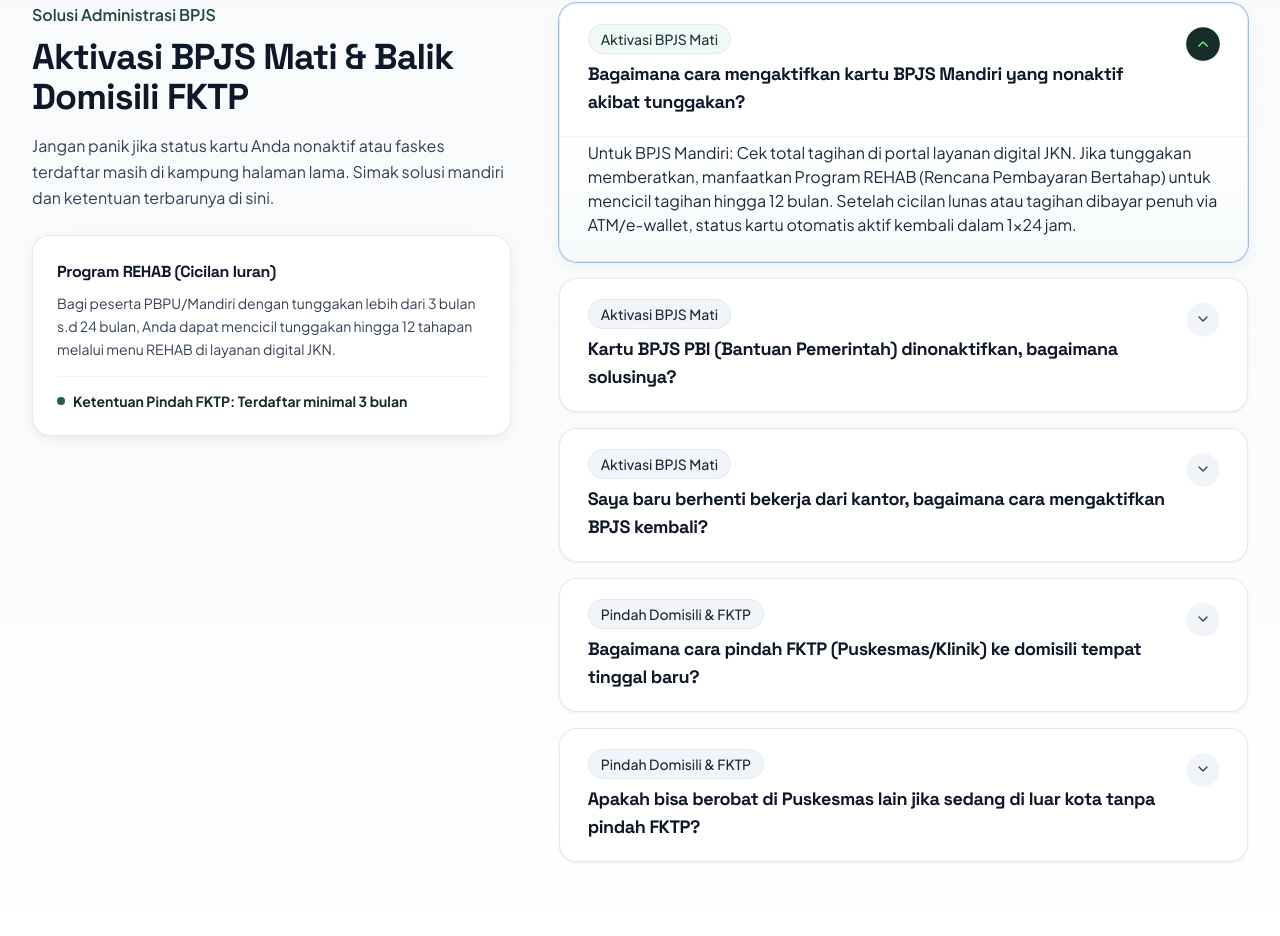
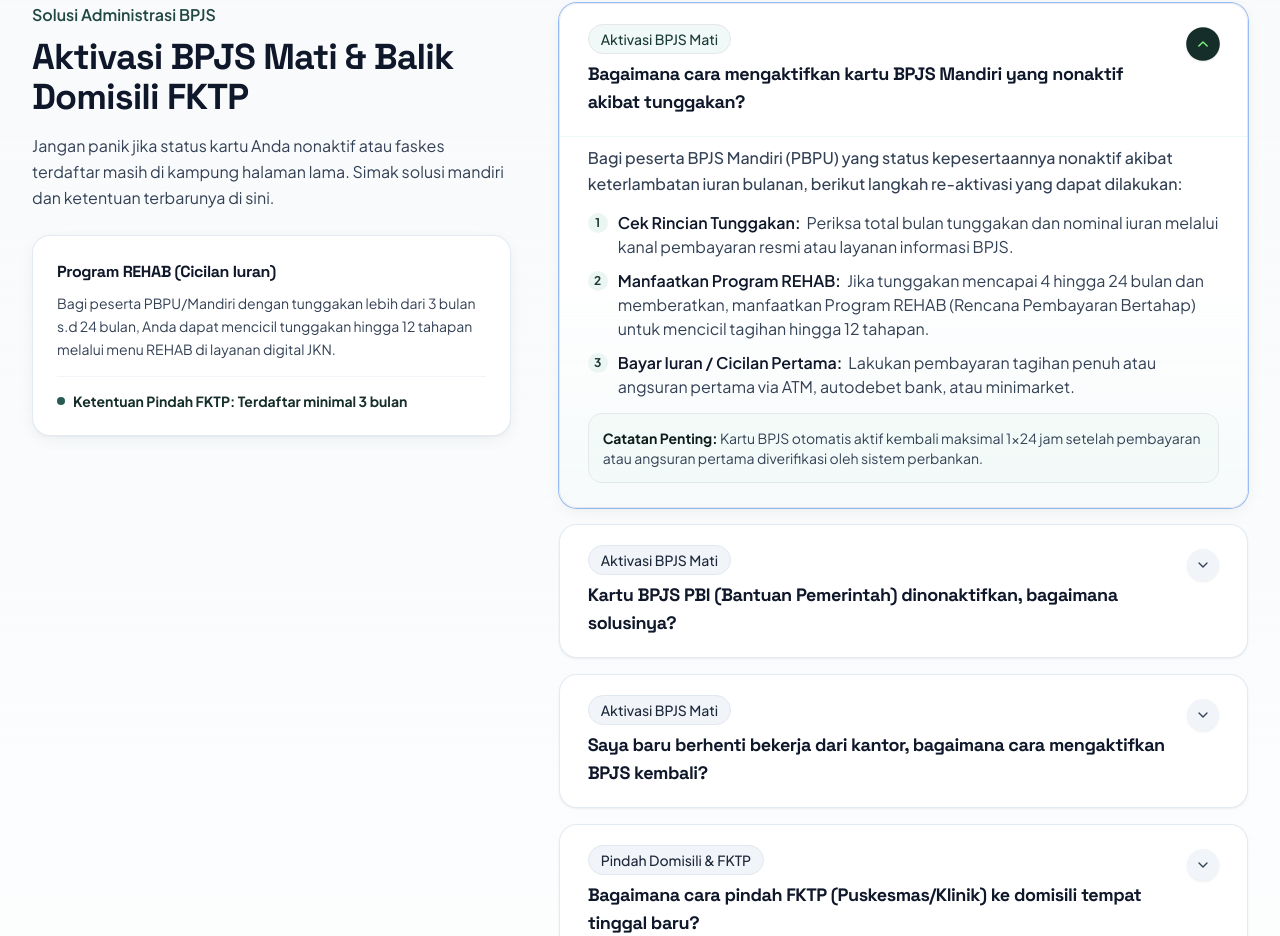
Before and after one commit to zaki-ramadhan/web_kkn, a React (Vite) app: page / in a window 1280 px wide. Shown: the part 5429-6365 px from the top of the page. Built offline with nearby package versions, Linux system fonts and the light colour scheme.

Commit message:
feat: dukung konten terstruktur pada accordion solusi administrasi (paragraf pengantar, daftar tahapan bernomor, dan boks catatan penting)

```diff
--- a/src/components/AccordionItem.jsx
+++ b/src/components/AccordionItem.jsx
@@ -49,8 +49,45 @@
       </button>
 
       {isOpen && (
-        <div className="px-6 sm:px-7 pb-6 pt-1 text-slate-800 text-sm sm:text-base leading-relaxed border-t border-brand-100/60 font-normal">
-          <p>{answer}</p>
+        <div className="px-6 sm:px-7 pb-6 pt-2 text-slate-800 text-sm sm:text-base leading-relaxed border-t border-brand-100/60 font-normal space-y-3.5">
+          {typeof answer === 'string' ? (
+            <p>{answer}</p>
+          ) : (
+            <>
+              {answer.intro && (
+                <p className="text-slate-700 font-medium leading-relaxed">
+                  {answer.intro}
+                </p>
+              )}
+
+              {answer.list && answer.list.length > 0 && (
+                <ul className="space-y-2.5 my-2">
+                  {answer.list.map((item, idx) => (
+                    <li key={idx} className="flex items-start gap-2.5">
+                      <span className="w-5 h-5 rounded-full bg-brand-100/80 text-brand-850 font-bold text-xs flex items-center justify-center shrink-0 mt-0.5">
+                        {idx + 1}
+                      </span>
+                      <div className="text-slate-700 flex-1">
+                        {item.title && (
+                          <strong className="text-slate-900 font-semibold mr-1.5">
+                            {item.title}:
+                          </strong>
+                        )}
+                        <span>{item.text || item}</span>
+                      </div>
+                    </li>
+                  ))}
+                </ul>
+              )}
+
+              {answer.note && (
+                <div className="mt-3 p-3.5 rounded-xl bg-brand-50/70 border border-brand-200/70 text-xs sm:text-sm text-slate-700 leading-relaxed font-normal">
+                  <strong className="text-brand-950 font-bold">Catatan Penting: </strong>
+                  {answer.note}
+                </div>
+              )}
+            </>
+          )}
         </div>
       )}
     </div>
--- a/src/data/bpjsData.js
+++ b/src/data/bpjsData.js
@@ -223,36 +223,112 @@
     id: 'adm-1',
     category: 'Aktivasi BPJS Mati',
     question: 'Bagaimana cara mengaktifkan kartu BPJS Mandiri yang nonaktif akibat tunggakan?',
-    answer:
-      'Untuk BPJS Mandiri: Cek total tagihan di portal layanan digital JKN. Jika tunggakan memberatkan, manfaatkan Program REHAB (Rencana Pembayaran Bertahap) untuk mencicil tagihan hingga 12 bulan. Setelah cicilan lunas atau tagihan dibayar penuh via ATM/e-wallet, status kartu otomatis aktif kembali dalam 1x24 jam.',
+    answer: {
+      intro: 'Bagi peserta BPJS Mandiri (PBPU) yang status kepesertaannya nonaktif akibat keterlambatan iuran bulanan, berikut langkah re-aktivasi yang dapat dilakukan:',
+      list: [
+        {
+          title: 'Cek Rincian Tunggakan',
+          text: 'Periksa total bulan tunggakan dan nominal iuran melalui kanal pembayaran resmi atau layanan informasi BPJS.',
+        },
+        {
+          title: 'Manfaatkan Program REHAB',
+          text: 'Jika tunggakan mencapai 4 hingga 24 bulan dan memberatkan, manfaatkan Program REHAB (Rencana Pembayaran Bertahap) untuk mencicil tagihan hingga 12 tahapan.',
+        },
+        {
+          title: 'Bayar Iuran / Cicilan Pertama',
+          text: 'Lakukan pembayaran tagihan penuh atau angsuran pertama via ATM, autodebet bank, atau minimarket.',
+        },
+      ],
+      note: 'Kartu BPJS otomatis aktif kembali maksimal 1x24 jam setelah pembayaran atau angsuran pertama diverifikasi oleh sistem perbankan.',
+    },
   },
   {
     id: 'adm-2',
     category: 'Aktivasi BPJS Mati',
     question: 'Kartu BPJS PBI (Bantuan Pemerintah) dinonaktifkan, bagaimana solusinya?',
-    answer:
-      'Peserta PBI dinonaktifkan jika data NIK tidak padan data kependudukan atau terhapus dari daftar DTKS. Langkah solusi: (1) Datang ke kantor kelurahan setempat membawa KTP dan KK untuk verifikasi data, (2) Mengajukan usulan data ulang ke balai desa, atau (3) Beralih menjadi peserta BPJS Mandiri Kelas 3 jika mampu secara mandiri.',
+    answer: {
+      intro: 'Peserta PBI yang dinonaktifkan umumnya disebabkan data NIK kependudukan belum padan di Dukcapil atau terhapus dari pemutakhiran bansos DTKS. Solusi yang dapat ditempuh warga:',
+      list: [
+        {
+          title: 'Verifikasi NIK di Balai Desa',
+          text: 'Datang ke kantor desa/kelurahan setempat membawa e-KTP dan KK asli untuk memastikan status NIK aktif dan padan secara kependudukan.',
+        },
+        {
+          title: 'Pengusulan Ulang DTKS',
+          text: 'Mintalah pendampingan petugas bansos desa untuk mengusulkan kembali data keluarga Anda ke dalam Data Terpadu Kesejahteraan Sosial (DTKS).',
+        },
+        {
+          title: 'Opsi Pindah ke Segmen Mandiri',
+          text: 'Jika membutuhkan pelayanan medis mendesak dan mampu secara ekonomi, Anda dapat beralih sementara ke BPJS Mandiri Kelas 3 (Rp 35.000/bulan).',
+        },
+      ],
+      note: 'Pengaktifan kembali PBI bansos sepenuhnya bergantung pada penetapan kuota Kemensos RI dan verifikasi Dinas Sosial setempat.',
+    },
   },
   {
     id: 'adm-3',
     category: 'Aktivasi BPJS Mati',
     question: 'Saya baru berhenti bekerja dari kantor, bagaimana cara mengaktifkan BPJS kembali?',
-    answer:
-      'Setelah dinonaktifkan oleh perusahaan lama, Anda dapat beralih ke segmen BPJS Mandiri (PBPU) tanpa masa tunggu denda. Buka menu "Perubahan Data Peserta" -> Pilih "Pindah Segmen Mandiri", tentukan kelas rawat inap yang diinginkan, lalu lakukan pembayaran iuran pertama.',
+    answer: {
+      intro: 'Setelah dinonaktifkan oleh instansi/perusahaan lama pasca-resign atau PHK, jaminan kesehatan Anda dapat dialihkan ke segmen Mandiri tanpa denda:',
+      list: [
+        {
+          title: 'Masa Perlindungan Pasca-PHK',
+          text: 'Peserta masih berhak mendapatkan manfaat perlindungan dasar hingga 6 bulan pasca-PHK tanpa iuran untuk kondisi medis tertentu.',
+        },
+        {
+          title: 'Pengalihan ke Segmen Mandiri',
+          text: 'Ubah segmen kepesertaan dari PPU (Pekerja Formal) menjadi PBPU/Mandiri dan pilih kelas rawat inap yang dikehendaki (Kelas 1, 2, atau 3).',
+        },
+        {
+          title: 'Pembayaran Iuran Pertama',
+          text: 'Lakukan pembayaran iuran pertama untuk mengaktifkan kembali kartu secara langsung tanpa masa tunggu 14 hari.',
+        },
+      ],
+      note: 'Pastikan pengalihan segmen dilakukan dalam kurun waktu 30 hari sejak tanggal nonaktif dari perusahaan untuk menghindari tunggakan kumulatif.',
+    },
   },
   {
     id: 'adm-4',
     category: 'Pindah Domisili & FKTP',
     question: 'Bagaimana cara pindah FKTP (Puskesmas/Klinik) ke domisili tempat tinggal baru?',
-    answer:
-      'Syarat utama: Telah terdaftar minimal 3 bulan di FKTP lama (kecuali jika pindah domisili KK resmi yang dibuktikan surat pindah). Cara pindah: Buka menu "Perubahan Data Peserta" -> Klik "Fasilitas Kesehatan Tingkat Pertama" -> Pilih Provinsi, Kab/Kota, dan Puskesmas tujuan -> Simpan. Perubahan berlaku per tanggal 1 bulan berikutnya.',
+    answer: {
+      intro: 'Untuk mempermudah rujukan dan memastikan pelayanan kesehatan tercover 100% di tempat tinggal saat ini, ikuti alur mutasi FKTP berikut:',
+      list: [
+        {
+          title: 'Syarat Masa Terdaftar',
+          text: 'Peserta telah terdaftar minimal 3 bulan di FKTP lama (syarat ini dikecualikan jika Anda memiliki surat keterangan pindah domisili KK resmi).',
+        },
+        {
+          title: 'Pilih Puskesmas Domisili Baru',
+          text: 'Tentukan Puskesmas Sukamakmur sebagai fasilitas kesehatan tingkat pertama yang baru untuk seluruh anggota keluarga.',
+        },
+        {
+          title: 'Masa Berlaku Aktif',
+          text: 'Perubahan faskes baru akan mulai berlaku efektif per tanggal 1 pada bulan berikutnya.',
+        },
+      ],
+      note: 'Selama masa tunggu hingga tanggal 1 bulan berikutnya, Anda tetap dapat berobat di faskes lama atau memanfaatkan kuota berobat luar faskes.',
+    },
   },
   {
     id: 'adm-5',
     category: 'Pindah Domisili & FKTP',
     question: 'Apakah bisa berobat di Puskesmas lain jika sedang di luar kota tanpa pindah FKTP?',
-    answer:
-      'Bisa! Peserta BPJS berhak mendapatkan pelayanan di luar FKTP terdaftarnya maksimal 3 kali kunjungan dalam 1 bulan pada faskes yang sama. Jika kondisi darurat (UGD), Anda bisa langsung datang ke faskes terdekat mana saja tanpa surat rujukan.',
+    answer: {
+      intro: 'Peserta BPJS tetap memiliki hak mendapatkan pelayanan kesehatan dasar meskipun sedang berada di luar wilayah faskes terdaftarnya:',
+      list: [
+        {
+          title: 'Kuota Kunjungan Luar Faskes',
+          text: 'Berhak mendapatkan pelayanan di luar FKTP terdaftar maksimal 3 kali kunjungan dalam 1 bulan pada faskes yang sama.',
+        },
+        {
+          title: 'Kondisi Gawat Darurat (UGD)',
+          text: 'Jika mengalami kondisi darurat medis yang mengancam nyawa, Anda dapat langsung mendatangi IGD rumah sakit mana saja tanpa rujukan.',
+        },
+      ],
+      note: 'Jika Anda menetap lebih dari 3 bulan di domisili baru, sangat dianjurkan untuk memindahkan FKTP secara permanen agar pelayanan lebih optimal.',
+    },
   },
 ];
 
```
